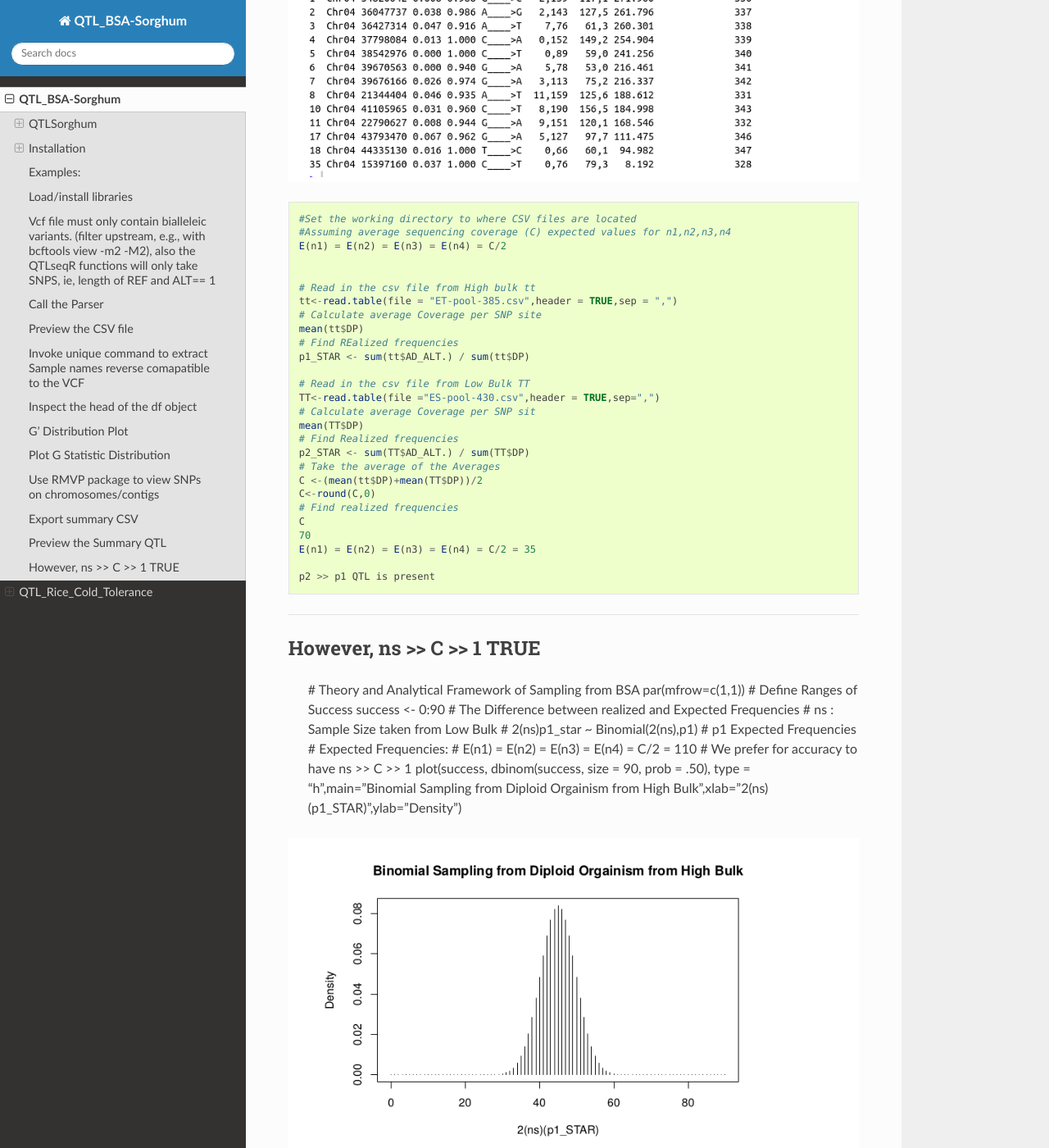
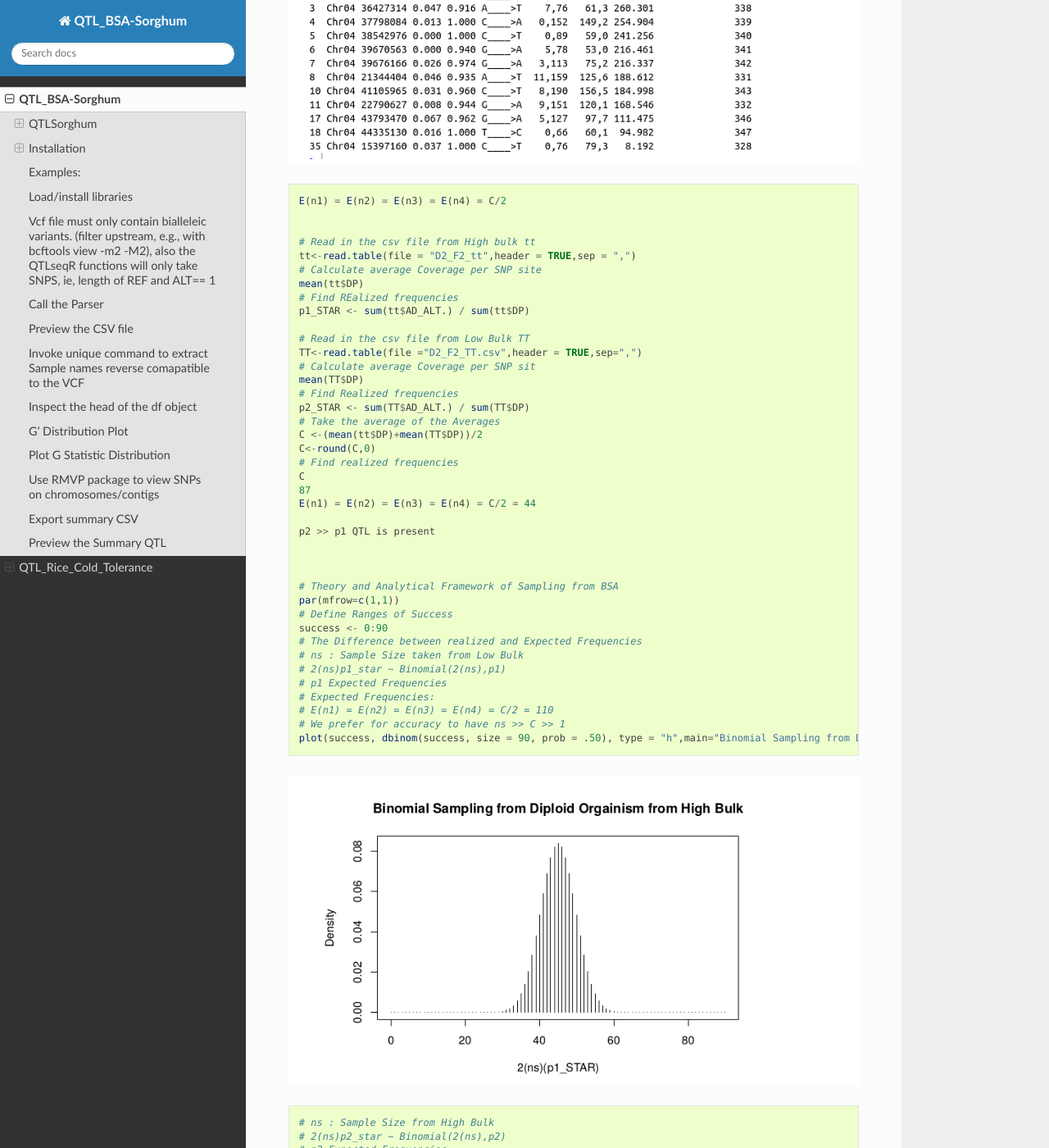
Before and after one commit to PBGLMichaelHall/ReadTheDocsQTL, a Sphinx documentation site: the page built from docs/source/Sorghum.rst, in a window 1280 px wide and 1400 px high, scrolled down 13627 px. Shown: the whole window at 82% size. Built offline with Sphinx 7.4.7 and the Read the Docs theme 2.0.0, drawn with Linux system fonts in a browser that asks for light colours; some of the changed text lies outside the part shown.

Commit message:
Update Sorghum.rst

```diff
--- a/docs/source/Sorghum.rst
+++ b/docs/source/Sorghum.rst
@@ -214,7 +214,7 @@ Inspect the head of the df object
 
 .. code:: r
 
-#plot histograms associated with filtering arguments such as mamximum and minumum Total Depths and reference Allele Frequency to determine cut off     values
+   #plot histograms associated with filtering arguments such as mamximum and minumum Total Depths and reference Allele Frequency to determine cut off        values
    ggplot(data =df) + geom_histogram(aes(x = DP.LOW + DP.HIGH)) + xlim(0,400)
    ggsave(filename = "Depth_Histogram.png",plot=last_plot())
 
@@ -429,20 +429,18 @@ Preview the Summary QTL
 
 .. code:: r
 
-   #Set the working directory to where CSV files are located
-   #Assuming average sequencing coverage (C) expected values for n1,n2,n3,n4
    E(n1) = E(n2) = E(n3) = E(n4) = C/2
 
 
    # Read in the csv file from High bulk tt
-   tt<-read.table(file = "ET-pool-385.csv",header = TRUE,sep = ",")
+   tt<-read.table(file = "D2_F2_tt",header = TRUE,sep = ",")
    # Calculate average Coverage per SNP site
    mean(tt$DP)
    # Find REalized frequencies
    p1_STAR <- sum(tt$AD_ALT.) / sum(tt$DP)
 
    # Read in the csv file from Low Bulk TT
-   TT<-read.table(file ="ES-pool-430.csv",header = TRUE,sep=",")
+   TT<-read.table(file ="D2_F2_TT.csv",header = TRUE,sep=",")
    # Calculate average Coverage per SNP sit
    mean(TT$DP)
    # Find Realized frequencies
@@ -452,14 +450,10 @@ Preview the Summary QTL
    C<-round(C,0)
    # Find realized frequencies
    C
-   70
-   E(n1) = E(n2) = E(n3) = E(n4) = C/2 = 35
+   87
+   E(n1) = E(n2) = E(n3) = E(n4) = C/2 = 44
 
    p2 >> p1 QTL is present
-=======================
-
-However, ns >> C >> 1 TRUE
-=================================
 
 
 
```
